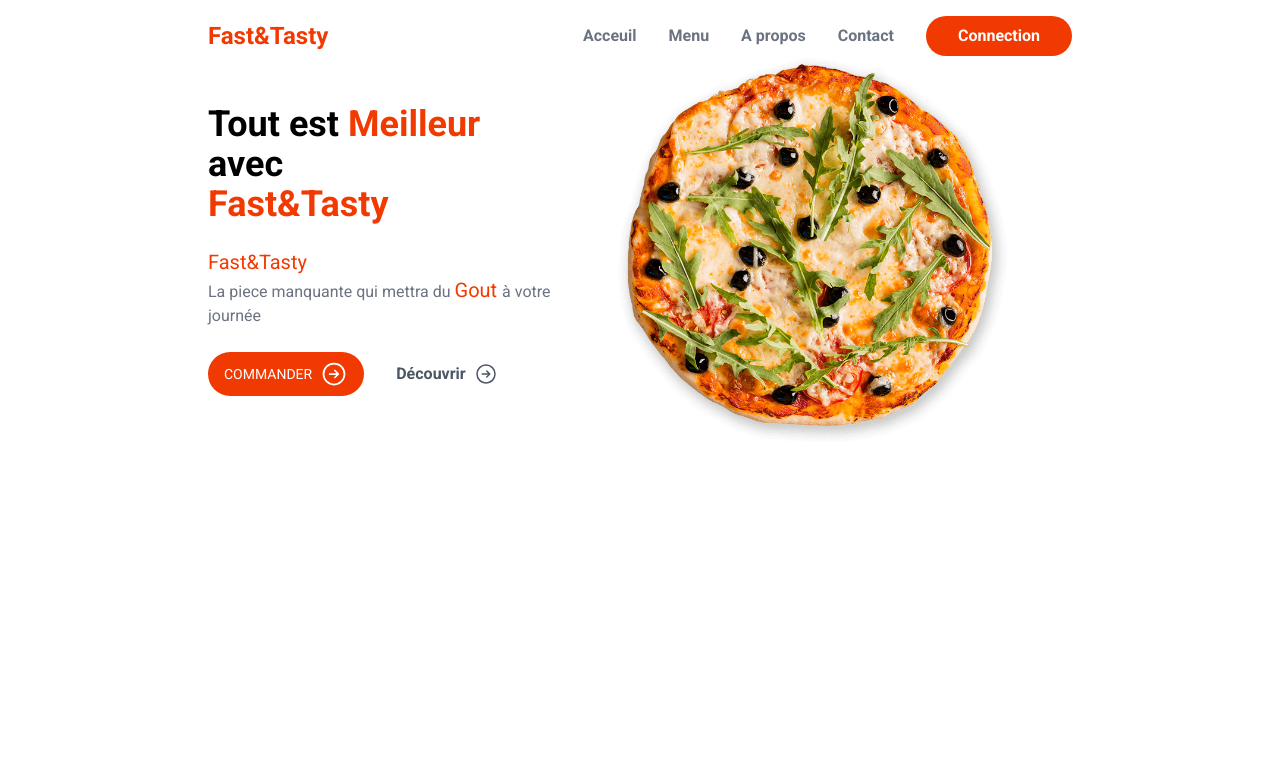
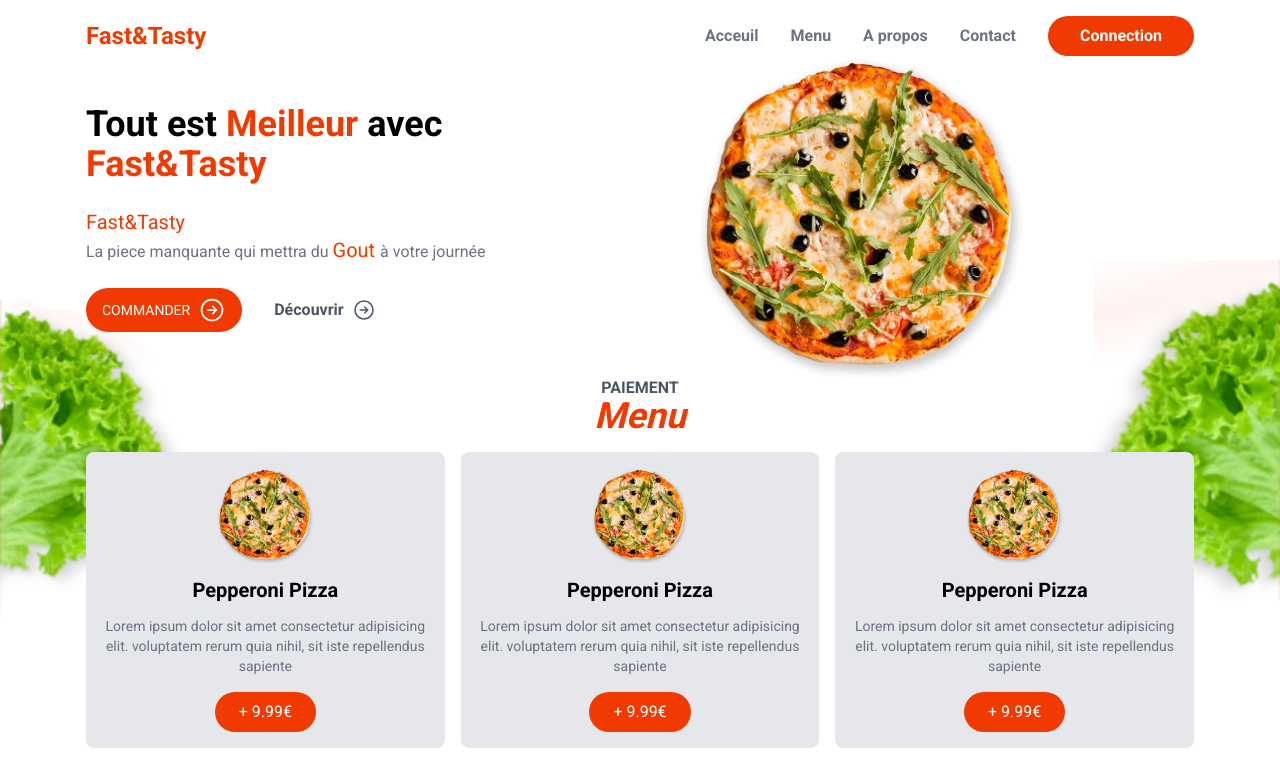
Before and after one commit to NajibACHCHAQ/TastyFastFood, a Next.js app: page / in a window 1280 px wide. Shown: the top 763 px of the page. Built offline with nearby package versions, Linux system fonts and the light colour scheme.

Commit message:
ajout MenuItem components

```diff
--- /dev/null
+++ b/src/app/components/layout/HomeMenu.jsx
@@ -0,0 +1,29 @@
+import Image from "next/image"
+import { MenuItem } from "../menu/MenuItem"
+
+export default function HomeMenu() {
+    return(
+        <section className="">
+            <div className="absolute left-0 right-0 " >
+                <div className="left-0 absolute -top-[80px] -z-10 text-left">
+                    <Image src={'/sallad1.png'} alt='image salade' width={187} height={195}  objectFit={'contain'} />
+                </div>
+                <div className=" absolute -top-[120px] right-0 -z-10">
+                    <Image src={'/sallad2.png'} alt='image salade' width={187} height={195} objectFit={'contain'} />
+                </div>
+            </div>
+            <div className="text-center mb-4">
+                <h3 className="uppercase text-gray-600 font-semibold leading-4">Paiement</h3>
+                <h3 className="text-primary font-bold text-4xl italic">Menu</h3>
+            </div>
+            <div className="grid grid-cols-3 gap-4">
+                <MenuItem/>
+                <MenuItem/>
+                <MenuItem/>
+                <MenuItem/>
+                <MenuItem/>
+            </div>
+
+        </section>
+    )
+}
--- /dev/null
+++ b/src/app/components/menu/MenuItem.jsx
@@ -0,0 +1,22 @@
+import React from 'react'
+
+export const MenuItem = () => {
+  return (
+
+    <div className="bg-gray-200 p-4 rounded-lg text-center cursor-pointer hover:bg-white hover:shadow-md hover:shadow-black/25 transition-all">
+        <div className='text-center'>
+            <img className='max-h-24 block mx-auto' src="/pizza.png" alt="Pizza" />
+        </div>
+
+        <h4 className="font-semibold my-3 text-xl">Pepperoni Pizza</h4>
+        <p className="text-gray-500 text-sm">
+            Lorem ipsum dolor sit amet consectetur adipisicing elit.
+             voluptatem rerum quia nihil, sit iste repellendus sapiente
+        </p>
+        <button className=" mt-4 bg-primary text-white rounded-full px-6 py-2 ">+ 9.99€</button>
+    </div>
+
+
+
+  )
+}
--- a/src/app/layout.js
+++ b/src/app/layout.js
@@ -12,7 +12,7 @@
   return (
     <html lang="fr">
       <body className={roboto.className}>
-        <main className="max-w-4xl mx-auto p-4">
+        <main className="max-w-[1140px] mx-auto p-4">
         {children}
         </main>
         </body>
--- a/src/app/page.js
+++ b/src/app/page.js
@@ -1,12 +1,14 @@
 import Image from "next/image";
 import Header from "./components/layout/Header";
 import Hero from "./components/layout/Hero";
+import HomeMenu from "./components/layout/HomeMenu.jsx";
 
 export default function Home() {
   return (
       <>
         <Header/>
         <Hero/>
+        <HomeMenu/>
       </>
   );
 }
--- a/tailwind.config.js
+++ b/tailwind.config.js
@@ -7,6 +7,7 @@
   ],
   theme: {
     extend: {
+
       colors:{
         primary:'#f13a01',
       },
```
